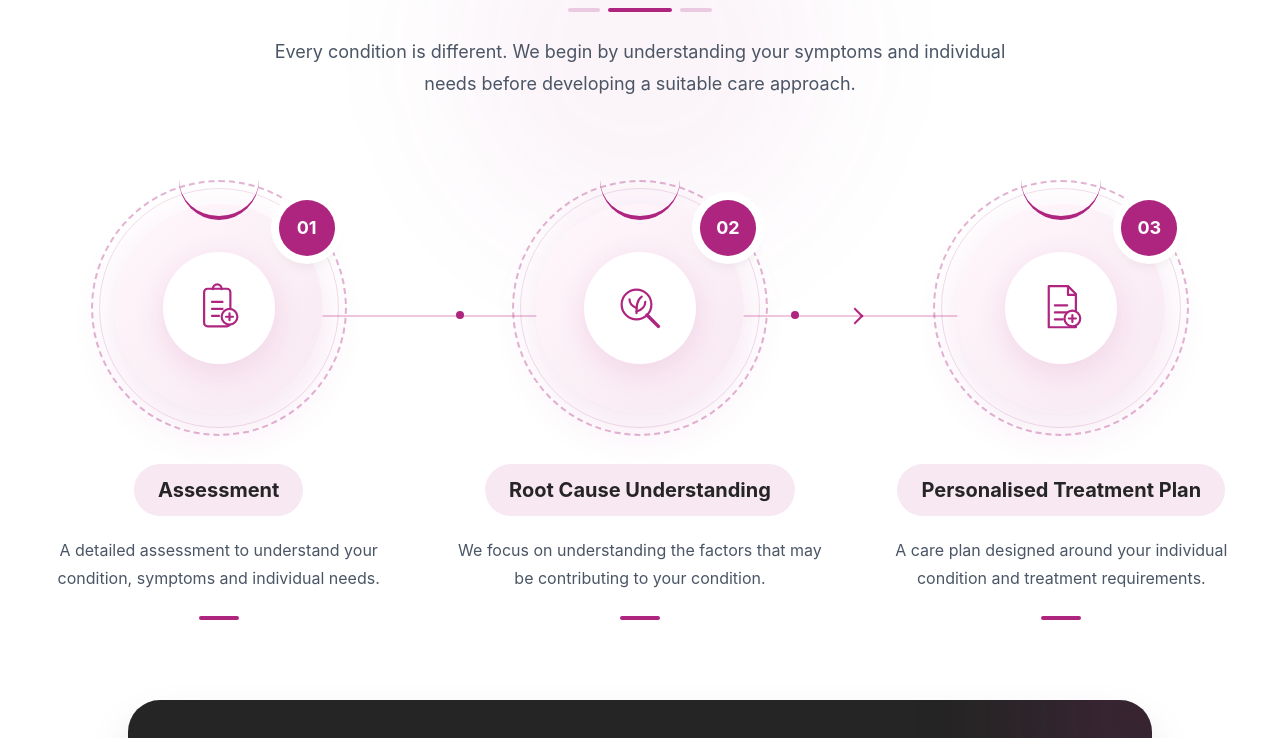
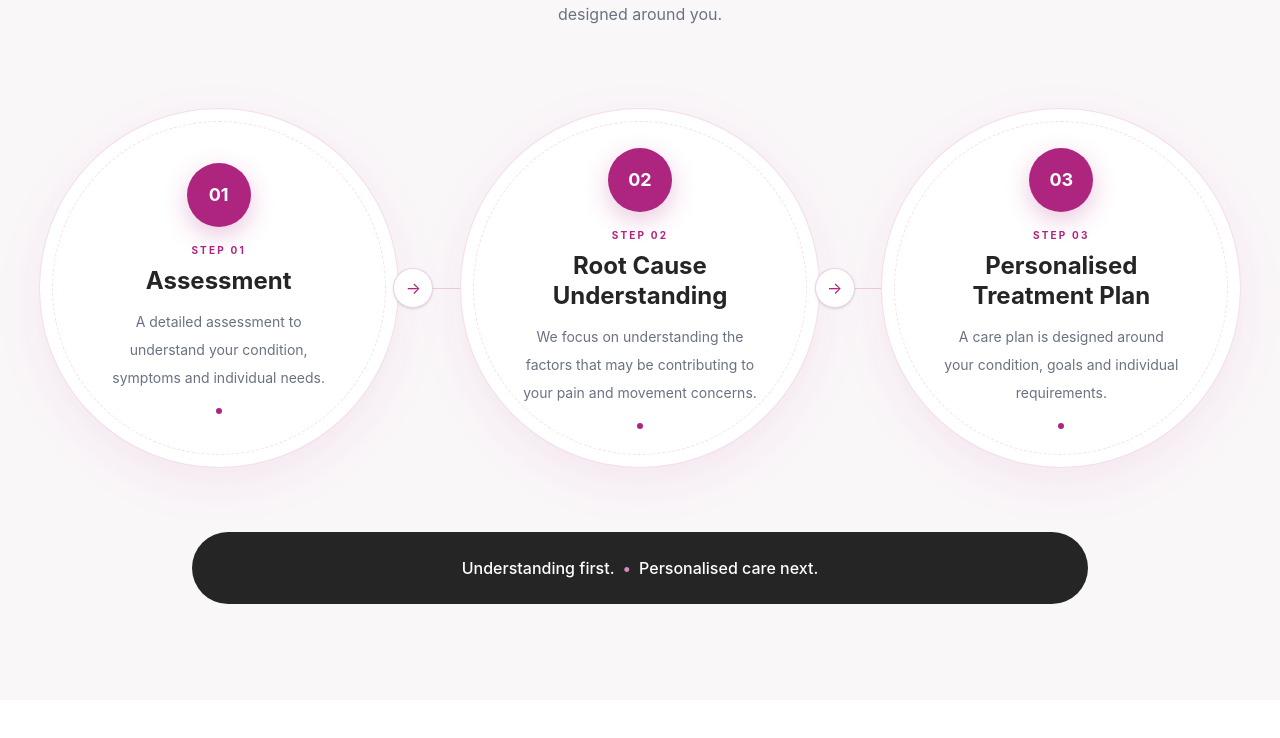
Before and after one commit to ZwolfConsultancyService/Mbs-frontend, a React (Vite) app: page / in a window 1280 px wide. Shown: the part 1040-1778 px from the top of the page. Built offline with nearby package versions, Linux system fonts and the light colour scheme.

Commit message:
Update personalised care process

```diff
--- a/src/components/PersonalisedCare.jsx
+++ b/src/components/PersonalisedCare.jsx
@@ -5,317 +5,222 @@ const PersonalisedCare = () => {
       title: "Assessment",
       description:
         "A detailed assessment to understand your condition, symptoms and individual needs.",
-      icon: (
-        <svg
-          viewBox="0 0 64 64"
-          fill="none"
-          xmlns="http://www.w3.org/2000/svg"
-          className="h-14 w-14"
-        >
-          <rect
-            x="15"
-            y="10"
-            width="30"
-            height="43"
-            rx="4"
-            stroke="currentColor"
-            strokeWidth="2.5"
-          />
-          <path
-            d="M25 10.5C25 7.5 27 5 30 5C33 5 35 7.5 35 10.5"
-            stroke="currentColor"
-            strokeWidth="2.5"
-            strokeLinecap="round"
-          />
-          <path
-            d="M24 25H36"
-            stroke="currentColor"
-            strokeWidth="2.5"
-            strokeLinecap="round"
-          />
-          <path
-            d="M24 33H36"
-            stroke="currentColor"
-            strokeWidth="2.5"
-            strokeLinecap="round"
-          />
-          <path
-            d="M24 41H32"
-            stroke="currentColor"
-            strokeWidth="2.5"
-            strokeLinecap="round"
-          />
-          <circle
-            cx="44"
-            cy="42"
-            r="9"
-            fill="white"
-            stroke="currentColor"
-            strokeWidth="2.5"
-          />
-          <path
-            d="M44 38V46M40 42H48"
-            stroke="currentColor"
-            strokeWidth="2.5"
-            strokeLinecap="round"
-          />
-        </svg>
-      ),
     },
     {
       number: "02",
       title: "Root Cause Understanding",
       description:
-        "We focus on understanding the factors that may be contributing to your condition.",
-      icon: (
-        <svg
-          viewBox="0 0 64 64"
-          fill="none"
-          xmlns="http://www.w3.org/2000/svg"
-          className="h-14 w-14"
-        >
-          <circle
-            cx="28"
-            cy="28"
-            r="17"
-            stroke="currentColor"
-            strokeWidth="2.5"
-          />
-          <path
-            d="M40 40L53 53"
-            stroke="currentColor"
-            strokeWidth="4"
-            strokeLinecap="round"
-          />
-          <path
-            d="M28 38C28 31 28 23 34 19"
-            stroke="currentColor"
-            strokeWidth="2.5"
-            strokeLinecap="round"
-          />
-          <path
-            d="M28 32C23 30 20 26 20 22"
-            stroke="currentColor"
-            strokeWidth="2.5"
-            strokeLinecap="round"
-          />
-          <path
-            d="M28 36C34 34 38 30 38 25"
-            stroke="currentColor"
-            strokeWidth="2.5"
-            strokeLinecap="round"
-          />
-        </svg>
-      ),
+        "We focus on understanding the factors that may be contributing to your pain and movement concerns.",
     },
     {
       number: "03",
       title: "Personalised Treatment Plan",
       description:
-        "A care plan designed around your individual condition and treatment requirements.",
-      icon: (
-        <svg
-          viewBox="0 0 64 64"
-          fill="none"
-          xmlns="http://www.w3.org/2000/svg"
-          className="h-14 w-14"
-        >
-          <path
-            d="M18 7H40L49 16V54H18V7Z"
-            stroke="currentColor"
-            strokeWidth="2.5"
-            strokeLinejoin="round"
-          />
-          <path
-            d="M40 7V17H49"
-            stroke="currentColor"
-            strokeWidth="2.5"
-            strokeLinejoin="round"
-          />
-          <path
-            d="M25 29H39"
-            stroke="currentColor"
-            strokeWidth="2.5"
-            strokeLinecap="round"
-          />
-          <path
-            d="M25 37H39"
-            stroke="currentColor"
-            strokeWidth="2.5"
-            strokeLinecap="round"
-          />
-          <path
-            d="M25 45H34"
-            stroke="currentColor"
-            strokeWidth="2.5"
-            strokeLinecap="round"
-          />
-          <circle
-            cx="45"
-            cy="44"
-            r="9"
-            fill="white"
-            stroke="currentColor"
-            strokeWidth="2.5"
-          />
-          <path
-            d="M45 40V48M41 44H49"
-            stroke="currentColor"
-            strokeWidth="2.5"
-            strokeLinecap="round"
-          />
-        </svg>
-      ),
+        "A care plan is designed around your condition, goals and individual requirements.",
     },
   ];
 
   return (
-    <section className="relative overflow-hidden bg-white px-6 py-24 md:py-28">
-      {/* Soft Background Glow */}
-      <div className="pointer-events-none absolute left-1/2 top-40 h-96 w-96 -translate-x-1/2 rounded-full bg-[#AE2580]/5 blur-3xl" />
+    <section className="w-full overflow-hidden bg-[#FAF7F9] px-4 py-16 sm:px-6 md:py-24">
+      <div className="mx-auto w-full max-w-7xl">
 
-      <div className="relative mx-auto max-w-7xl">
-        {/* ================= HEADING ================= */}
+        {/* Heading */}
         <div className="mx-auto max-w-3xl text-center">
-          <span className="inline-flex items-center rounded-full bg-[#F8E8F2] px-5 py-2 text-xs font-bold uppercase tracking-[0.2em] text-[#AE2580]">
+          <p className="text-xs font-bold uppercase tracking-[0.22em] text-[#AE2580]">
+            Our Process
+          </p>
+
+          <h2 className="mt-4 text-3xl font-bold leading-tight text-[#252525] sm:text-4xl md:text-5xl">
             Personalised Care
-          </span>
-
-          <h2 className="mt-6 text-3xl font-bold leading-tight text-[#252525] sm:text-4xl md:text-5xl">
-            Understanding Your Condition
             <br />
-            <span className="text-[#AE2580]">Comes First</span>
+            <span className="text-[#AE2580]">Step by Step.</span>
           </h2>
 
-          <div className="mx-auto mt-5 flex items-center justify-center gap-2">
-            <span className="h-1 w-8 rounded-full bg-[#AE2580]/20" />
-            <span className="h-1 w-16 rounded-full bg-[#AE2580]" />
-            <span className="h-1 w-8 rounded-full bg-[#AE2580]/20" />
-          </div>
-
-          <p className="mt-6 text-base leading-8 text-gray-600 md:text-lg">
-            Every condition is different. We begin by understanding your
-            symptoms and individual needs before developing a suitable care
-            approach.
+          <p className="mx-auto mt-4 max-w-2xl text-sm leading-7 text-gray-500 md:mt-6 md:text-base">
+            From understanding your condition to creating a personalised care
+            plan, every step is designed around you.
           </p>
         </div>
 
-        {/* ================= STEP FLOW ================= */}
-        <div className="relative mt-20">
-          {/* Desktop Connecting Flow */}
-          <div className="pointer-events-none absolute left-[16%] right-[16%] top-[135px] hidden h-[2px] md:block">
-            <div className="relative h-full w-full bg-[#EFC7DF]">
-              {/* Moving/Flow Dots */}
-              <span className="absolute -top-[4px] left-[28%] h-2 w-2 rounded-full bg-[#AE2580]" />
-              <span className="absolute -top-[4px] left-[68%] h-2 w-2 rounded-full bg-[#AE2580]" />
-            </div>
+        {/* PROCESS */}
+        <div className="relative mt-12 md:mt-20">
 
-            {/* Arrow 1 */}
-            <div className="absolute left-[43%] top-1/2 -translate-y-1/2">
-              <div className="h-3 w-3 rotate-45 border-r-2 border-t-2 border-[#AE2580]" />
-            </div>
+          {/* Desktop Connecting Line */}
+          <div className="absolute left-[18%] right-[18%] top-[50%] hidden h-px bg-[#AE2580]/20 md:block" />
 
-            {/* Arrow 2 */}
-            <div className="absolute left-[75%] top-1/2 -translate-y-1/2">
-              <div className="h-3 w-3 rotate-45 border-r-2 border-t-2 border-[#AE2580]" />
-            </div>
-          </div>
+          <div
+            className="
+              flex
+              gap-5
+              overflow-x-auto
+              pb-6
+              snap-x
+              snap-mandatory
+              scroll-smooth
+              [-ms-overflow-style:none]
+              [scrollbar-width:none]
+              [&::-webkit-scrollbar]:hidden
 
-          <div className="grid gap-14 md:grid-cols-3 md:gap-8">
+              md:grid
+              md:grid-cols-3
+              md:gap-8
+              md:overflow-visible
+              md:pb-0
+            "
+          >
             {steps.map((step, index) => (
               <div
                 key={step.number}
-                className="group relative flex flex-col items-center text-center"
+                className="
+                  relative
+                  flex
+                  w-[82vw]
+                  min-w-[82vw]
+                  shrink-0
+                  snap-center
+                  justify-center
+
+                  sm:w-[65vw]
+                  sm:min-w-[65vw]
+
+                  md:w-auto
+                  md:min-w-0
+                  md:shrink
+                "
               >
+
                 {/* ================= CIRCLE ================= */}
-                <div className="relative flex h-64 w-64 items-center justify-center">
-                  {/* Outer Circle */}
-                  <div className="absolute inset-2 rounded-full border border-[#AE2580]/15" />
+                <div
+                  className="
+                    relative
+                    flex
+                    aspect-square
+                    w-full
+                    max-w-[330px]
+                    flex-col
+                    items-center
+                    justify-center
+                    rounded-full
+                    border
+                    border-[#AE2580]/15
+                    bg-white
+                    px-8
+                    text-center
 
-                  {/* Dashed Flow Circle */}
-                  <div className="absolute inset-0 rounded-full border-2 border-dashed border-[#AE2580]/35 transition duration-700 group-hover:rotate-180 group-hover:border-[#AE2580]" />
+                    shadow-[0_15px_50px_rgba(174,37,128,0.08)]
 
-                  {/* Pink Background Circle */}
-                  <div className="absolute inset-6 rounded-full bg-gradient-to-br from-[#FFF7FB] to-[#F8E8F2] shadow-[0_15px_45px_rgba(174,37,128,0.12)] transition duration-500 group-hover:scale-105 group-hover:shadow-[0_20px_55px_rgba(174,37,128,0.20)]" />
+                    transition
+                    duration-500
 
-                  {/* Decorative Arc */}
-                  <div className="absolute left-1/2 top-0 h-10 w-20 -translate-x-1/2 rounded-b-full border-b-4 border-[#AE2580]" />
+                    md:max-w-[360px]
+                    md:hover:-translate-y-3
+                    md:hover:shadow-[0_25px_65px_rgba(174,37,128,0.14)]
+                  "
+                >
 
-                  {/* Icon */}
-                  <div className="relative z-10 flex h-28 w-28 items-center justify-center rounded-full bg-white text-[#AE2580] shadow-[0_8px_30px_rgba(174,37,128,0.12)] transition duration-500 group-hover:scale-110">
-                    {step.icon}
+                  {/* Outer Ring */}
+                  <div
+                    className="
+                      pointer-events-none
+                      absolute
+                      inset-3
+                      rounded-full
+                      border
+                      border-dashed
+                      border-[#AE2580]/15
+                    "
+                  />
+
+                  {/* Number Circle */}
+                  <div
+                    className="
+                      relative
+                      z-10
+                      flex
+                      h-16
+                      w-16
+                      items-center
+                      justify-center
+                      rounded-full
+                      bg-[#AE2580]
+                      shadow-[0_8px_25px_rgba(174,37,128,0.25)]
+                    "
+                  >
+                    <span className="text-lg font-bold text-white">
+                      {step.number}
+                    </span>
                   </div>
 
-                  {/* Step Number */}
-                  <div className="absolute right-3 top-5 z-20 flex h-14 w-14 items-center justify-center rounded-full bg-[#AE2580] text-lg font-bold text-white shadow-lg ring-8 ring-white transition duration-300 group-hover:scale-110">
-                    {step.number}
-                  </div>
-                </div>
+                  {/* Step */}
+                  <p className="relative z-10 mt-4 text-[10px] font-bold uppercase tracking-[0.22em] text-[#AE2580]">
+                    Step {step.number}
+                  </p>
 
-                {/* ================= TITLE ================= */}
-                <div className="mt-7 min-h-[52px] flex items-center justify-center">
-                  <h3 className="rounded-full bg-[#F8E8F2] px-6 py-3 text-lg font-bold text-[#252525] transition duration-300 group-hover:bg-[#AE2580] group-hover:text-white md:text-xl">
+                  {/* Title */}
+                  <h3 className="relative z-10 mt-2 max-w-[220px] text-xl font-bold leading-tight text-[#252525] md:text-2xl">
                     {step.title}
                   </h3>
-                </div>
 
-                {/* ================= DESCRIPTION ================= */}
-                <p className="mt-5 max-w-sm text-base leading-7 text-gray-600">
+                  {/* Description */}
+                  <p className="relative z-10 mt-3 max-w-[235px] text-xs leading-6 text-gray-500 md:text-sm md:leading-7">
                     {step.description}
                   </p>
 
-                {/* Bottom Accent */}
-                <div className="mt-6 h-1 w-10 rounded-full bg-[#AE2580] transition-all duration-300 group-hover:w-20" />
+                  {/* Bottom Dot */}
+                  <div className="relative z-10 mt-4 h-1.5 w-1.5 rounded-full bg-[#AE2580]" />
+                </div>
 
-                {/* Mobile Flow Arrow */}
-                {index !== steps.length - 1 && (
-                  <div className="mt-8 flex h-12 w-12 rotate-90 items-center justify-center rounded-full bg-[#F8E8F2] text-[#AE2580] md:hidden">
-                    <span className="text-2xl">→</span>
+                {/* Desktop Arrow */}
+                {index < steps.length - 1 && (
+                  <div
+                    className="
+                      absolute
+                      -right-5
+                      top-1/2
+                      z-20
+                      hidden
+                      h-10
+                      w-10
+                      -translate-y-1/2
+                      items-center
+                      justify-center
+                      rounded-full
+                      border
+                      border-[#AE2580]/20
+                      bg-white
+                      text-[#AE2580]
+                      shadow-sm
+                      md:flex
+                    "
+                  >
+                    →
                   </div>
                 )}
               </div>
             ))}
           </div>
+
+          {/* Mobile Indicators */}
+          <div className="mt-4 flex justify-center gap-2 md:hidden">
+            <span className="h-1.5 w-7 rounded-full bg-[#AE2580]" />
+            <span className="h-1.5 w-1.5 rounded-full bg-gray-300" />
+            <span className="h-1.5 w-1.5 rounded-full bg-gray-300" />
           </div>
 
-        {/* ================= BOTTOM MESSAGE ================= */}
-        <div className="relative mx-auto mt-20 max-w-5xl overflow-hidden rounded-[2rem] bg-[#252525] px-7 py-8 shadow-2xl md:px-12 md:py-10">
-          {/* Glow */}
-          <div className="absolute -right-20 -top-20 h-48 w-48 rounded-full bg-[#AE2580]/20 blur-3xl" />
-
-          <div className="relative flex flex-col items-center justify-center gap-5 text-center md:flex-row md:text-left">
-            {/* Heart Icon */}
-            <div className="flex h-16 w-16 shrink-0 items-center justify-center rounded-full border border-[#AE2580]/40 bg-[#AE2580]/10 text-[#F48BC8]">
-              <svg
-                viewBox="0 0 64 64"
-                fill="none"
-                className="h-9 w-9"
-              >
-                <path
-                  d="M32 53S10 40 10 24C10 16 15 11 22 11C27 11 30 14 32 18C34 14 37 11 42 11C49 11 54 16 54 24C54 40 32 53 32 53Z"
-                  stroke="currentColor"
-                  strokeWidth="3"
-                  strokeLinejoin="round"
-                />
-                <path
-                  d="M18 30H24L27 24L31 35L35 27L38 30H46"
-                  stroke="currentColor"
-                  strokeWidth="2.5"
-                  strokeLinecap="round"
-                  strokeLinejoin="round"
-                />
-              </svg>
+          <p className="mt-3 text-center text-[11px] font-medium text-gray-400 md:hidden">
+            Swipe to follow the process →
+          </p>
         </div>
 
-            {/* Divider */}
-            <div className="hidden h-12 w-px bg-white/20 md:block" />
-
-            <p className="max-w-3xl text-base leading-8 text-white/90 md:text-xl">
-              Our approach combines careful assessment with personalised
-              care, keeping your individual condition and needs at the centre.
+        {/* Bottom CTA */}
+        <div className="mx-auto mt-12 max-w-4xl rounded-full bg-[#252525] px-6 py-5 text-center md:mt-16 md:px-10 md:py-6">
+          <p className="text-sm font-medium text-white md:text-base">
+            Understanding first.
+            <span className="mx-2 text-[#D88BC0]">•</span>
+            Personalised care next.
           </p>
         </div>
-        </div>
+
       </div>
     </section>
   );
```
Lines whose indentation alone changed are shown as unchanged.
